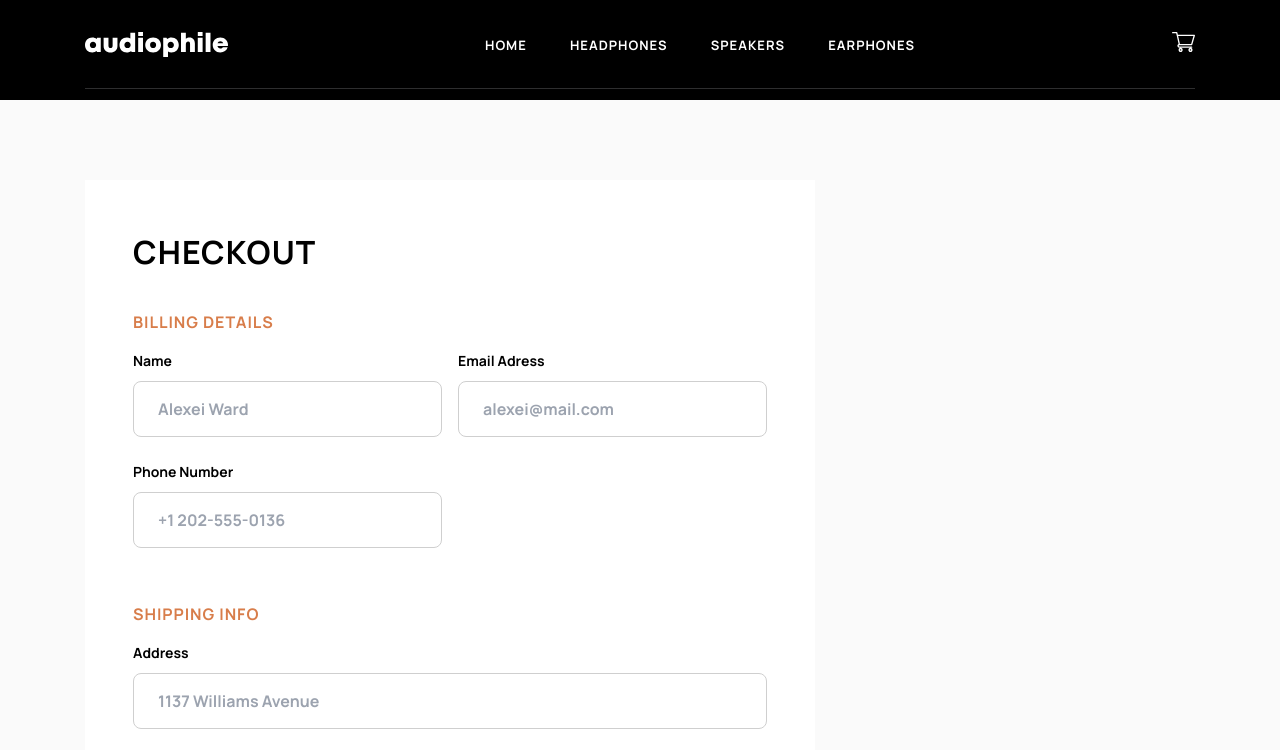
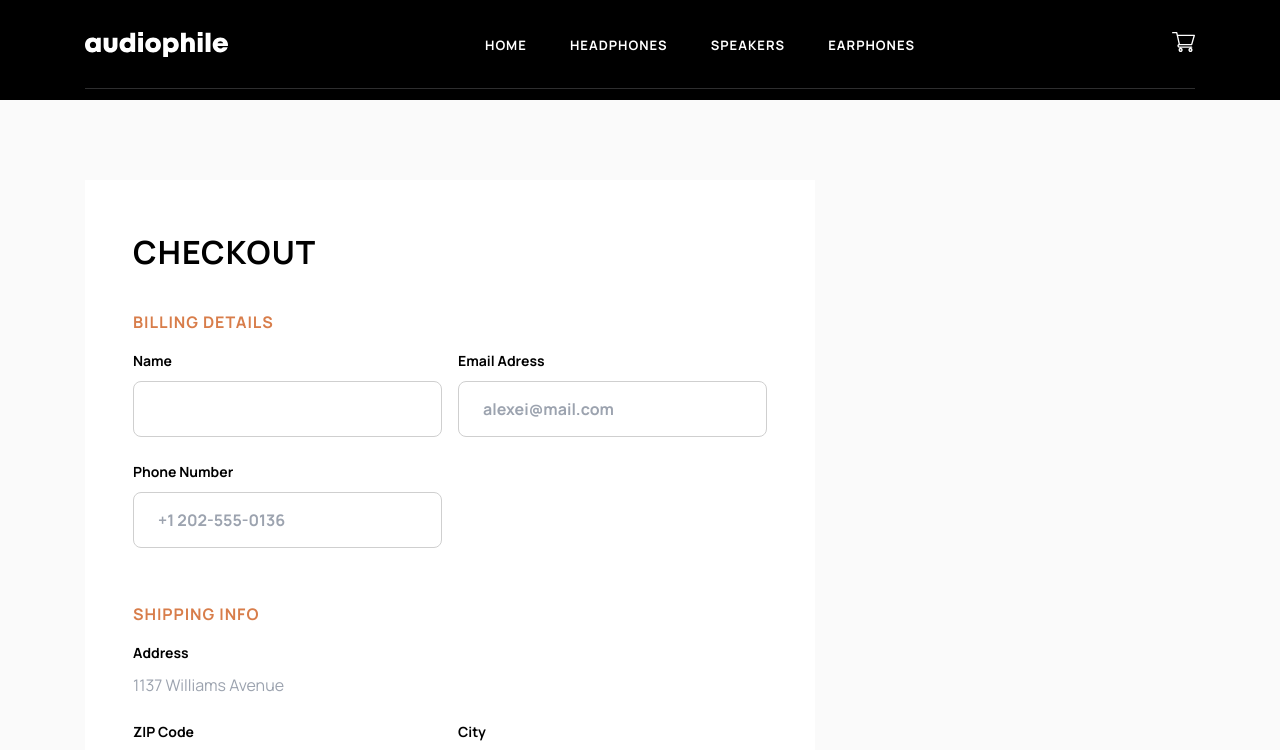
Before and after one commit to GustavoJuvino/Audiophile-Website, a Next.js app: page /checkout in a window 1280 px wide. Shown: the top 750 px of the page. Built offline with nearby package versions, Linux system fonts and the light colour scheme.

Commit message:
feat: use react-hook-form & zod to control the checkout form

```diff
--- a/app/Components/Checkout.tsx
+++ b/app/Components/Checkout.tsx
@@ -3,6 +3,9 @@
 import React, { useState } from 'react';
 import { Form } from "./Form";
 import { CheckoutDetails } from "./CheckoutDetails";
+import { z } from "zod";
+import { zodResolver } from "@hookform/resolvers/zod"
+import { useForm, FormProvider } from "react-hook-form";
 
 let paymentMethods = [
     {
@@ -25,14 +28,49 @@ let paymentMethods = [
     }
 ];
 
+const CheckoutFormSchema = z.object({
+    name: z.string().nonempty({
+        message: "Can't be empty"
+    }),
+    phone: z.string().nonempty({
+        message: 'A senha é obrigatória',
+      }).min(8, {
+        message: 'O numéro precisa ter no mínimo 8 caracteres',
+      }),
+});
+
+type CheckoutFormData = z.infer<typeof CheckoutFormSchema>;
+
 const Checkout = () => {
+    const createCheckoutForm = useForm<CheckoutFormData>({
+        resolver: zodResolver(CheckoutFormSchema),
+    });
+
+    const {
+        handleSubmit,
+        formState: { errors }
+    } = createCheckoutForm;
+
     const [selectedRadioBtn, setSelectedRadionBtn] = useState("e-money");
 
     const isRadioSelected = (value: string): boolean => selectedRadioBtn === value;
     const handleRadioCheck = (e: React.ChangeEvent<HTMLInputElement>): void => setSelectedRadionBtn(e.currentTarget.value);
 
+    if (errors.name) console.log(errors.name)
+
     return (
-        <form className="w-[730px] h-full bg-white flex flex-col px-12">
+        <FormProvider {...createCheckoutForm}>
+            <form
+                onSubmit={handleSubmit((data) => console.log(data))}
+                className="
+                        w-[730px]
+                        h-full
+                        bg-white
+                        flex
+                        flex-col
+                        px-12
+                    "
+            >
                 <h1 className="mt-[54px] text-4xl uppercase">
                     Checkout
                 </h1>
@@ -47,10 +85,10 @@ const Checkout = () => {
                             </Form.Label>
 
                             <Form.Input
-                            type="string"
+                                type="name"
                                 name="name"
-                            placeholder="Alexei Ward"
                             />
+                            {errors.name && <span>{errors.name.message}</span>}
                         </Form.Field>
 
                         <Form.Field>
@@ -72,7 +110,7 @@ const Checkout = () => {
 
                             <Form.Input
                                 type="number"
-                            name="phone-number"
+                                name="phone"
                                 placeholder="+1 202-555-0136"
                             />
                         </Form.Field>
@@ -192,7 +230,10 @@ const Checkout = () => {
                         </div>
                     }
                 </CheckoutDetails.Section>
+
+                <button type="submit" className="mt-4"> CHECKOUT </button>
             </form>
+        </FormProvider>
     )
 }
 export default Checkout;
--- a/app/Components/Form/Input.tsx
+++ b/app/Components/Form/Input.tsx
@@ -2,14 +2,16 @@
 import { InputHTMLAttributes, useEffect, useRef, useState } from "react";
 import { twMerge } from "tailwind-merge";
 import useClickOutside from "@/app/hooks/useClickOutside";
+import { useFormContext } from "react-hook-form";
 
 interface InputProps extends InputHTMLAttributes<HTMLInputElement> {
     name: string;
 }
 
-export function Input({ name, ...props}: InputProps) {
+export function Input(props: InputProps) {
     const [selected, setSelected] = useState(false);
     const inputRef = useRef(null);
+    const { register } = useFormContext();
     const { clickOutside } = useClickOutside();
 
     useEffect(() => {
@@ -18,9 +20,7 @@ export function Input({ name, ...props}: InputProps) {
 
     return (
         <input
-            {...props}
-            id={name}
-            ref={inputRef}
+            id={props.name}
             onClick={() => setSelected(true)}
             className={twMerge(`
                     w-[309px]
@@ -35,6 +35,9 @@ export function Input({ name, ...props}: InputProps) {
                     ${selected ? "border-raw-sienna" : "border-[#CFCFCF]"}
                 `, props.className)
             }
+            {...register(props.name)}
+            {...props}
+            ref={inputRef}
         />
     )
 }
--- a/package.json
+++ b/package.json
@@ -9,6 +9,7 @@
     "lint": "next lint"
   },
   "dependencies": {
+    "@hookform/resolvers": "^3.1.1",
     "@types/node": "20.3.2",
     "@types/react": "18.2.14",
     "@types/react-dom": "18.2.6",
@@ -17,10 +18,12 @@
     "postcss": "8.4.24",
     "react": "18.2.0",
     "react-dom": "18.2.0",
+    "react-hook-form": "^7.45.2",
     "tailwind-merge": "^1.14.0",
     "tailwindcss": "3.3.2",
     "typescript": "5.1.6",
-    "usehooks-ts": "^2.9.1"
+    "usehooks-ts": "^2.9.1",
+    "zod": "^3.21.4"
   },
   "devDependencies": {
     "@svgr/webpack": "^8.0.1"
```
Also changed, not shown: 1 other file (tests, documents, lock files or other folders). Lines whose indentation alone changed are shown as unchanged.
